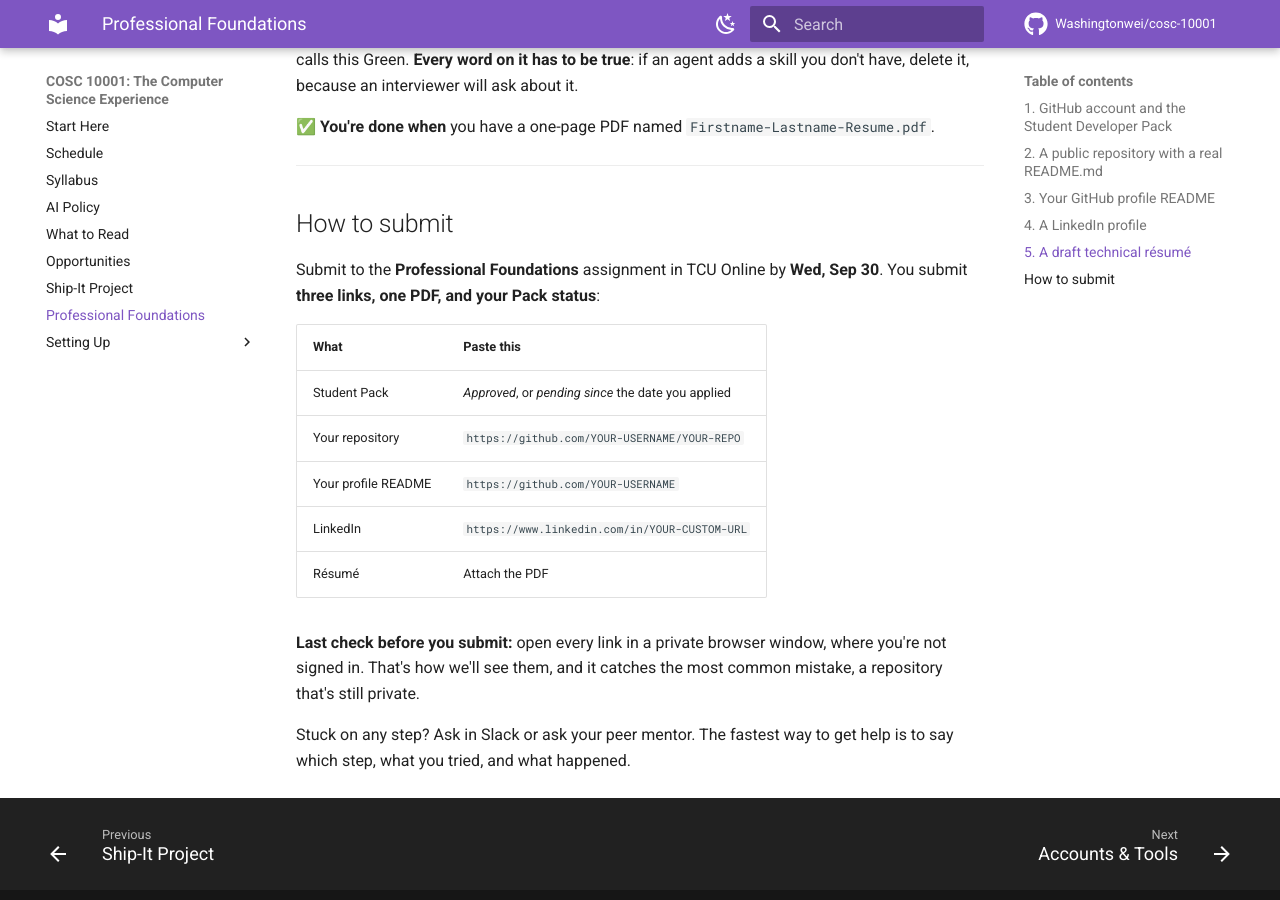
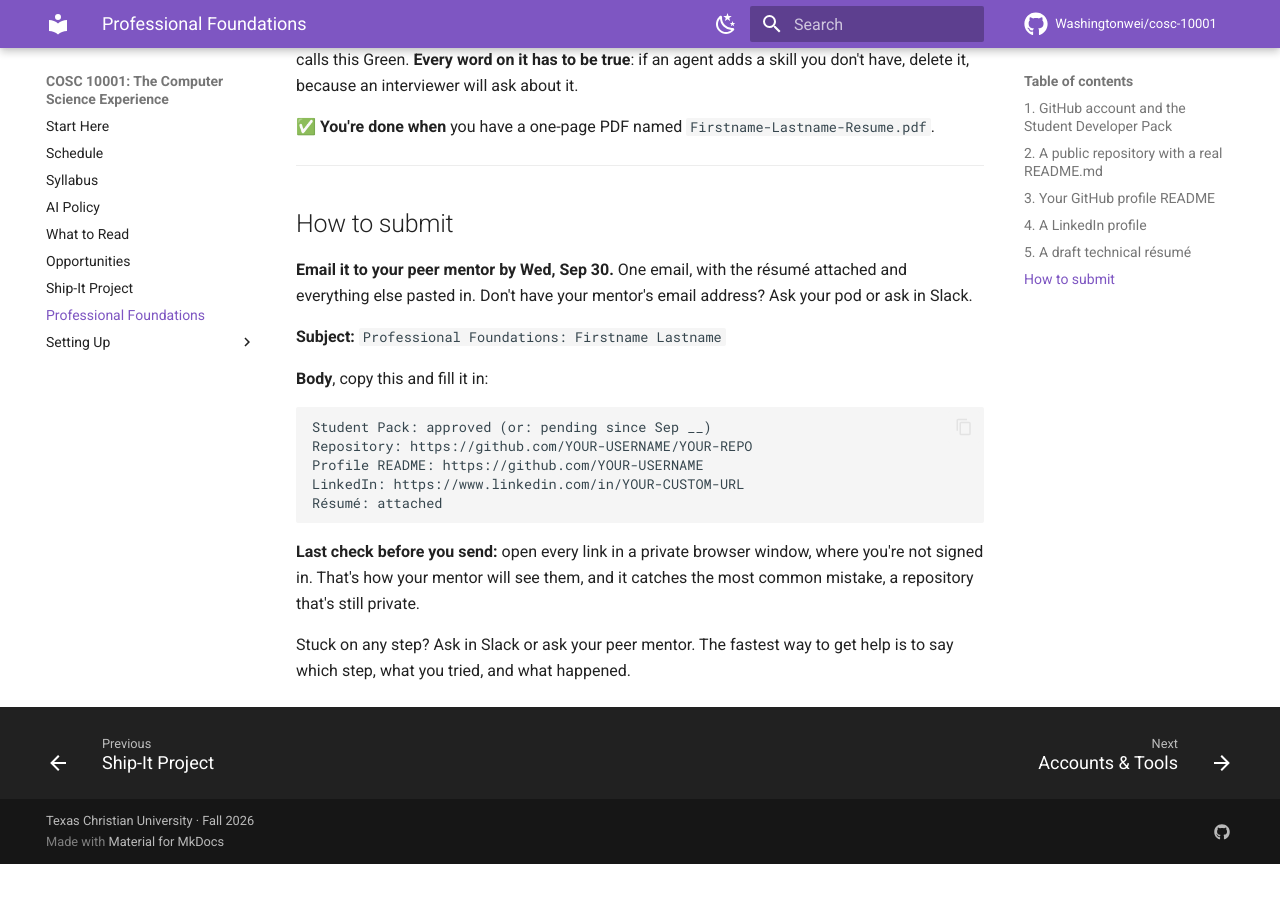
Before and after one commit to Washingtonwei/cosc-10001, an MkDocs documentation site: the page built from docs/professional-foundations.md, in a window 1280 px wide and 900 px high, scrolled down 3890 px. Built offline with MkDocs 1.6.1 and Material for MkDocs 9.7.7, drawn with Linux system fonts in a browser that asks for light colours; comment, search, counter and statistics services are not loaded; after the commit the page ends 4754 px from its top, so only the background shows below that.

Commit message:
Professional Foundations: email it to your peer mentor
Submission goes to the student's peer mentor by email, not TCU Online.
The page now gives the subject line and a body to copy and fill in.

Co-Authored-By: Claude Opus 5.5 <noreply@anthropic.com>

````diff
--- a/docs/professional-foundations.md
+++ b/docs/professional-foundations.md
@@ -112,16 +112,20 @@ Before you save the PDF, check three things: every link works, your name matches
 
 ## How to submit
 
-Submit to the **Professional Foundations** assignment in TCU Online by **Wed, Sep 30**. You submit **three links, one PDF, and your Pack status**:
+**Email it to your peer mentor by Wed, Sep 30.** One email, with the résumé attached and everything else pasted in. Don't have your mentor's email address? Ask your pod or ask in Slack.
 
-| What | Paste this |
-|---|---|
-| Student Pack | *Approved*, or *pending since* the date you applied |
-| Your repository | `https://github.com/YOUR-USERNAME/YOUR-REPO` |
-| Your profile README | `https://github.com/YOUR-USERNAME` |
-| LinkedIn | `https://www.linkedin.com/in/YOUR-CUSTOM-URL` |
-| Résumé | Attach the PDF |
+**Subject:** `Professional Foundations: Firstname Lastname`
 
-**Last check before you submit:** open every link in a private browser window, where you're not signed in. That's how we'll see them, and it catches the most common mistake, a repository that's still private.
+**Body**, copy this and fill it in:
+
+```
+Student Pack: approved (or: pending since Sep __)
+Repository: https://github.com/YOUR-USERNAME/YOUR-REPO
+Profile README: https://github.com/YOUR-USERNAME
+LinkedIn: https://www.linkedin.com/in/YOUR-CUSTOM-URL
+Résumé: attached
+```
+
+**Last check before you send:** open every link in a private browser window, where you're not signed in. That's how your mentor will see them, and it catches the most common mistake, a repository that's still private.
 
 Stuck on any step? Ask in Slack or ask your peer mentor. The fastest way to get help is to say which step, what you tried, and what happened.
````
